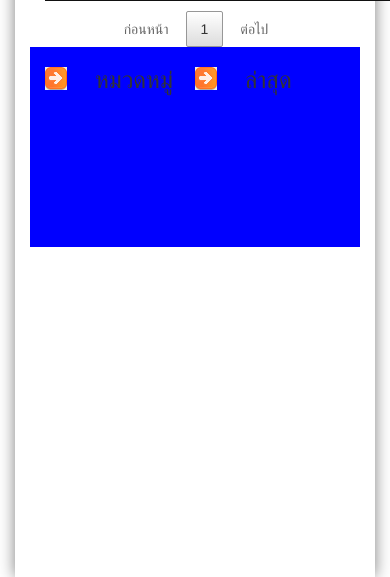
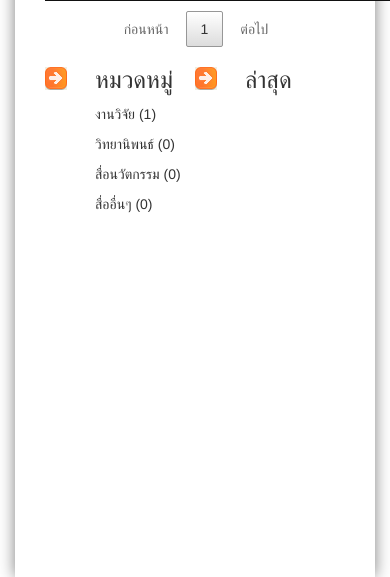
Before and after one commit to nutthaponATC/ided, a PHP site: page / in a window 390 px wide; the page is wider, and only the part inside the window is pictured. Shown: the part 879-1456 px from the top of that part. Run offline with PHP 8.4, Linux system fonts and the light colour scheme; tables that the repository leaves empty or names only in its code hold one stand-in row (values such as "Sample post").

Commit message:
improve count type

```diff
--- a/admin/add_process.php
+++ b/admin/add_process.php
@@ -35,7 +35,10 @@ if (isset($idsearch) && $idsearch != "" && isset($year) && $year != "" && isset(
 	} else {
 		$realnamepdf = NULL;
 	} ;
-	$sql = "INSERT INTO `innovation` (`id`, `type`, `idsearch`, `year`, `name`, `innovation`, `image`, `contack`, `abstract`, `pdf`) VALUES (NULL, '$type', '$idsearch', '$year', '$name', '$innovation', '$realname', '$contack', '$abstract', '$realnamepdf');";
+
+	$date = date("Y/m/d");
+
+	$sql = "INSERT INTO `innovation` (`id`, `type`, `idsearch`, `year`, `name`, `innovation`, `image`, `contack`, `abstract`, `pdf`, `date`) VALUES (NULL, '$type', '$idsearch', '$year', '$name', '$innovation', '$realname', '$contack', '$abstract', '$realnamepdf', '$date');";
 
 	mysql_query("SET NAMES utf8");
 	$query = mysql_query($sql);
--- a/index.php
+++ b/index.php
@@ -80,26 +80,6 @@
 			        	$query = mysql_query($sql);
 
 			        	while ($data = mysql_fetch_array($query)) {
-			    //     		$dateInput = date('j F Y', strtotime($data['date_lent']));
-							// $explodeDate = explode(" ", $dateInput);
-
-							// switch($explodeDate[1]) {
-							//     case "January": $month = "มกราคม"; break;
-							//     case "February": $month = "กุมภาพันธ์"; break;
-							//     case "March": $month = "มีนาคม"; break;
-							//     case "April": $month = "เมษายน"; break;
-							//     case "May": $month = "พฤษภาคม"; break;
-							//     case "June": $month = "มิถุนายน"; break;
-							//     case "July": $month = "กรกฎาคม"; break;
-							//     case "August": $month = "สิงหาคม"; break;
-							//     case "September": $month = "กันยายน"; break;
-							//     case "October": $month = "ตุลาคม"; break;
-							//     case "November": $month = "พฤศจิกายน"; break;
-							//     case "December": $month = "ธันวาคม"; break;
-							// }
-
-							// $date = $explodeDate[0].' '.$month
-
 			        		if ($data['type'] == 1) {
 			        			$typeInnovation = "งานวิจัย";
 			        		} elseif ($data['type'] == 2) {
@@ -124,13 +104,33 @@
 			        </tbody>
 			    </table>
 			</div>
-			<div class="col-md-2" style="background-color:blue; height:200px;">
+
+			<?php
+			$j = 1;
+			for ($i = 0; $i < 5; $i++) {
+				$sql = "SELECT type FROM innovation WHERE type = $j;";
+				$query = mysql_query($sql);
+				$type[] = mysql_num_rows($query);
+				$j++;
+			}
+
+			$sql = "SELECT innovation FROM innovation WHERE 'date' = max(date);";
+			$query = mysql_query($sql);
+			$dataNew = mysql_fetch_array($query);
+
+			 ?>
+
+			<div class="col-md-2" style="height:500px;">
 				<div>
 					<div style="float:left; width:50px;">
 						<img src="image/bgr_h2.png" style="margin-top:20px;">
 					</div>
 					<div style="float:left; width:100px;">
 						<h3>หมวดหมู่</h3>
+						<p>งานวิจัย (<?php echo $type[0]; ?>)</p>
+						<p>วิทยานิพนธ์ (<?php echo $type[1]; ?>)</p>
+						<p>สื่อนวัตกรรม (<?php echo $type[2]; ?>)</p>
+						<p>สื่ออื่นๆ (<?php echo $type[3]; ?>)</p>
 					</div>
 				</div>
 				<div>
@@ -139,6 +139,7 @@
 					</div>
 					<div style="float:left; width:100px;">
 						<h3>ล่าสุด</h3>
+						<p><?php echo $dataNew['innovation'] ?></p>
 					</div>
 				</div>
 			</div>
```
Also changed, not shown: admin/file/IHrphejgjWxNvbC45MwH.png (added), admin/file/v0DAxJn397rdb7pOZdo1.png (added), 2 other files.
